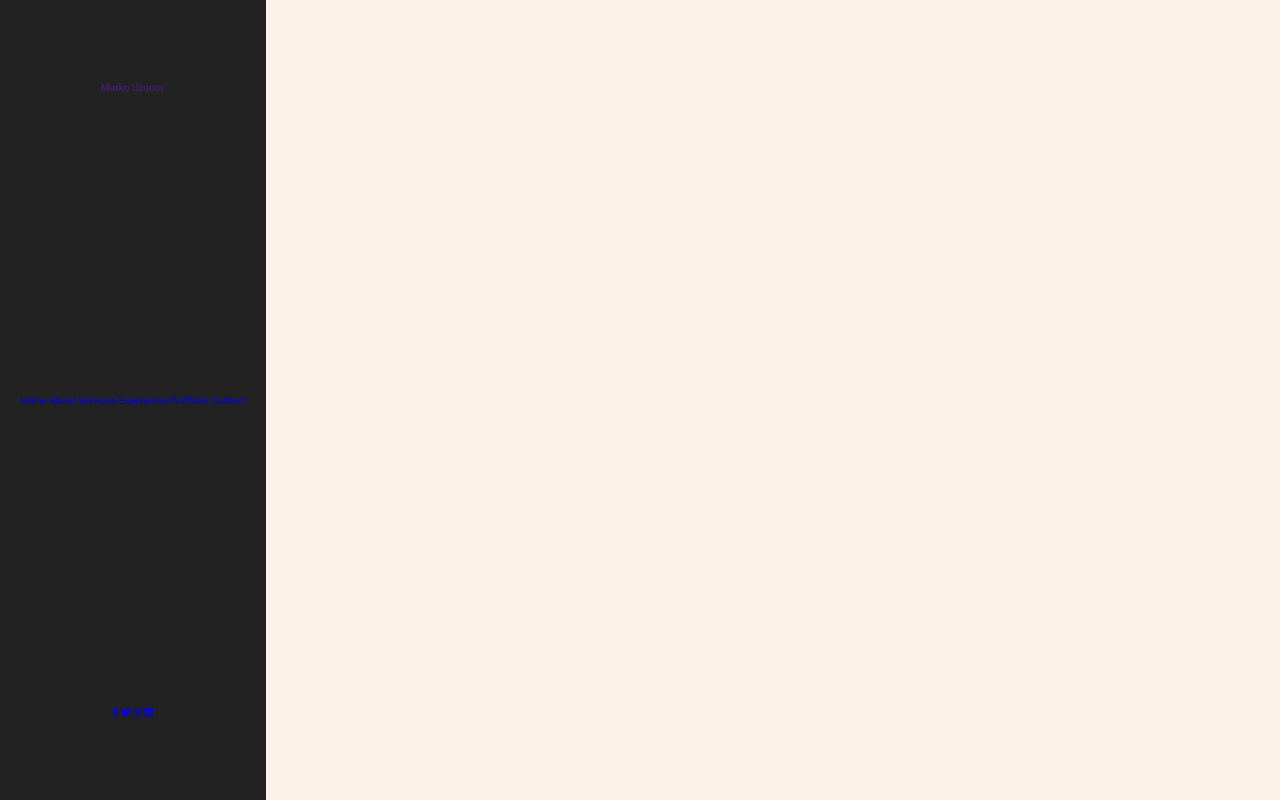
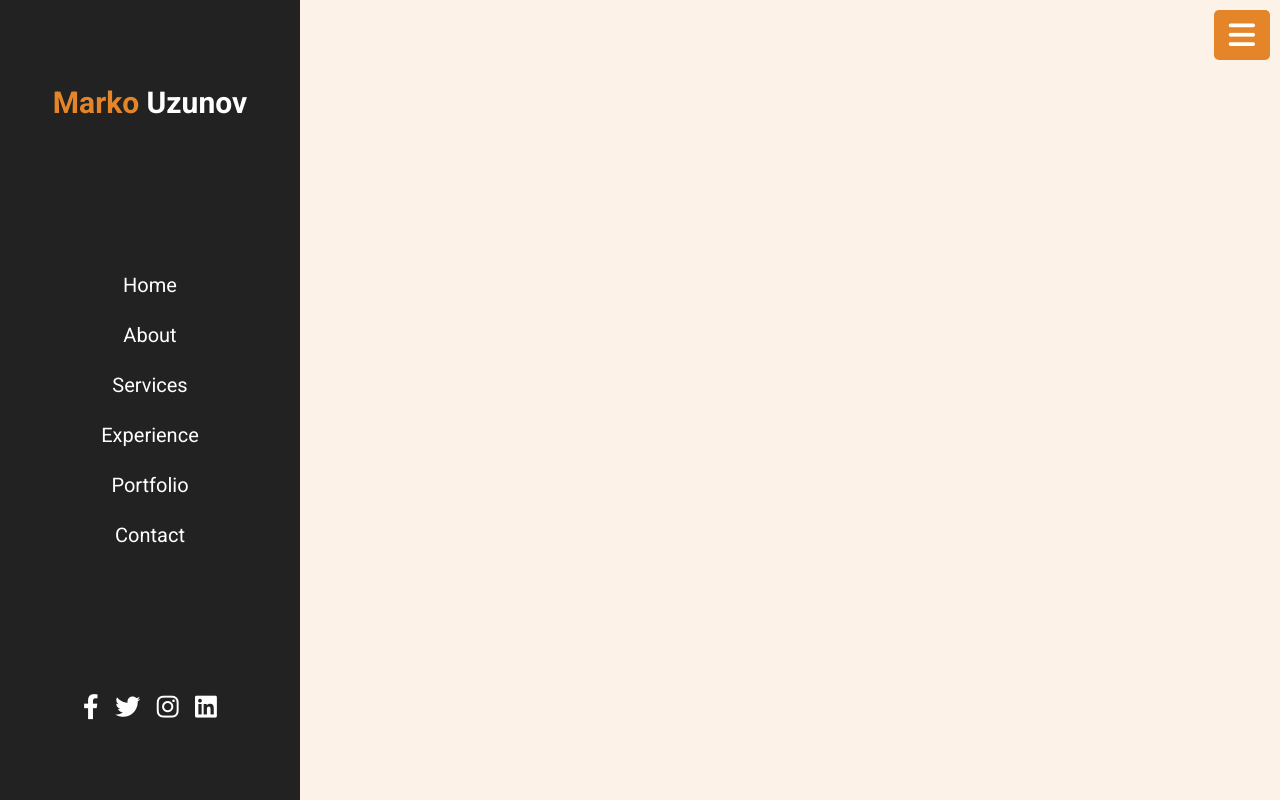
Before and after one commit to Marko4123/portfolio, a plain HTML site: page index.html in a window 1280 px wide. Drawn offline with Linux system fonts and the light colour scheme.

Commit message:
Portfolio

```diff
--- a/css/style.css
+++ b/css/style.css
@@ -40,4 +40,53 @@ header {
   z-index: 1000;
   flex-flow: column;
   padding: 8rem 2rem;
+  width: 30rem;
+  text-align: center;
 }
+
+header .logo {
+  text-decoration: uppercase;
+  color: #fff;
+  font-size: 3rem;
+  font-weight: bolder;
+}
+
+header .logo span {
+  text-decoration: uppercase;
+  color: var(--main-color);
+}
+
+header .navbar a {
+  display: block;
+  font-size: 2rem;
+  color: #fff;
+  margin: 2rem 0;
+}
+
+header .navbar a:hover {
+  letter-spacing: 0.2rem;
+  color: var(--main-color);
+}
+
+header .follow a {
+  font-size: 2.5rem;
+  color: #fff;
+  margin: 0 0.7rem;
+}
+
+header .follow a:hover {
+  color: var(--main-color);
+}
+
+#menu-bars {
+  position: fixed;
+  top: 1rem;
+  right: 1rem;
+  z-index: 10000;
+  background: var(--main-color);
+  color: #fff;
+  border-radius: 0.5rem;
+  padding: 1rem 1.5rem;
+  font-size: 3rem;
+  cursor: pointer;
+}
--- a/index.html
+++ b/index.html
@@ -16,6 +16,8 @@
     <link rel="stylesheet" href="css/style.css" />
   </head>
   <body>
+    <div id="menu-bars" class="fas fa-bars"></div>
+
     <!-- header section starts -->
     <header>
       <a href="" class="logo"> <span>Marko</span> Uzunov</a>
```
